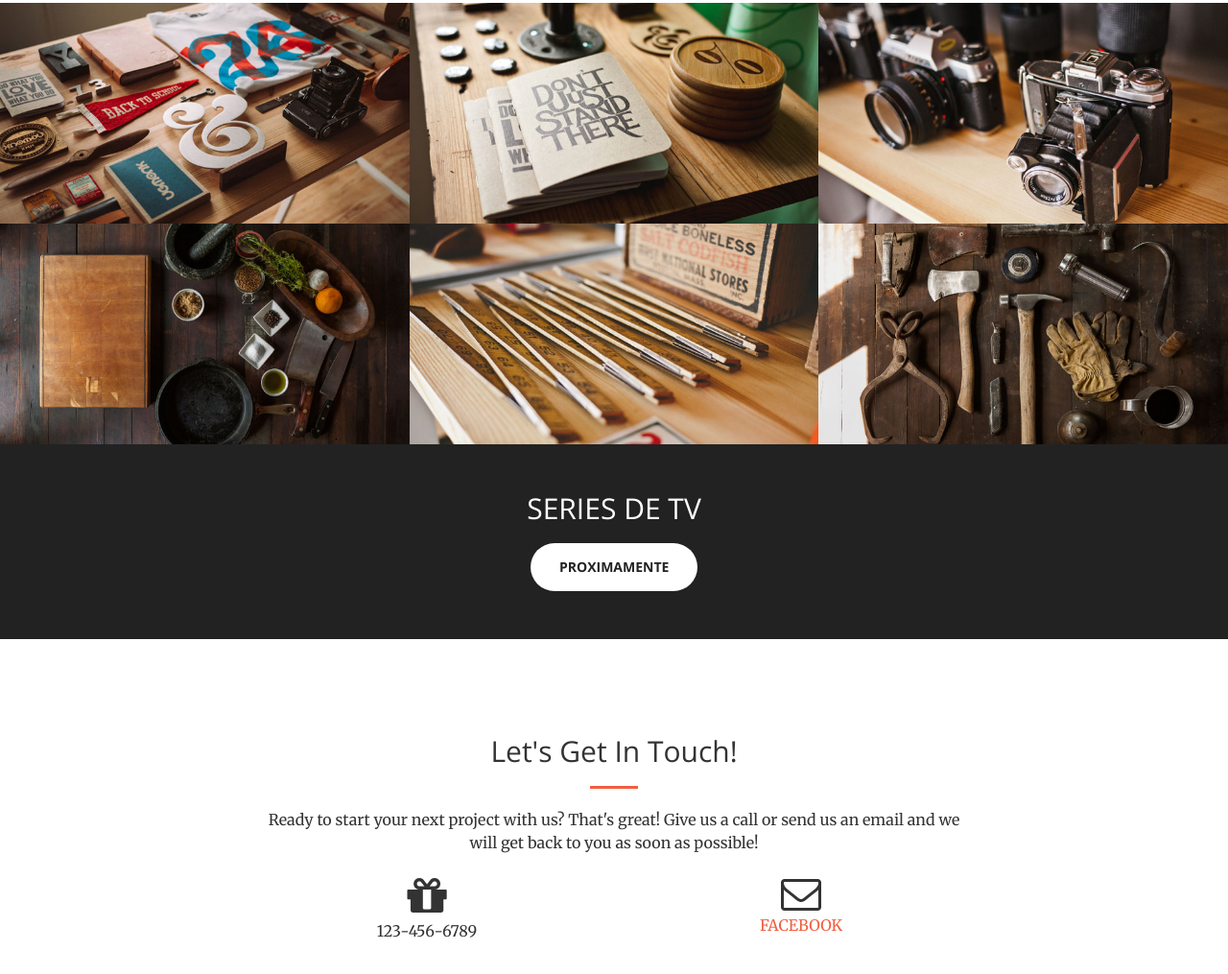
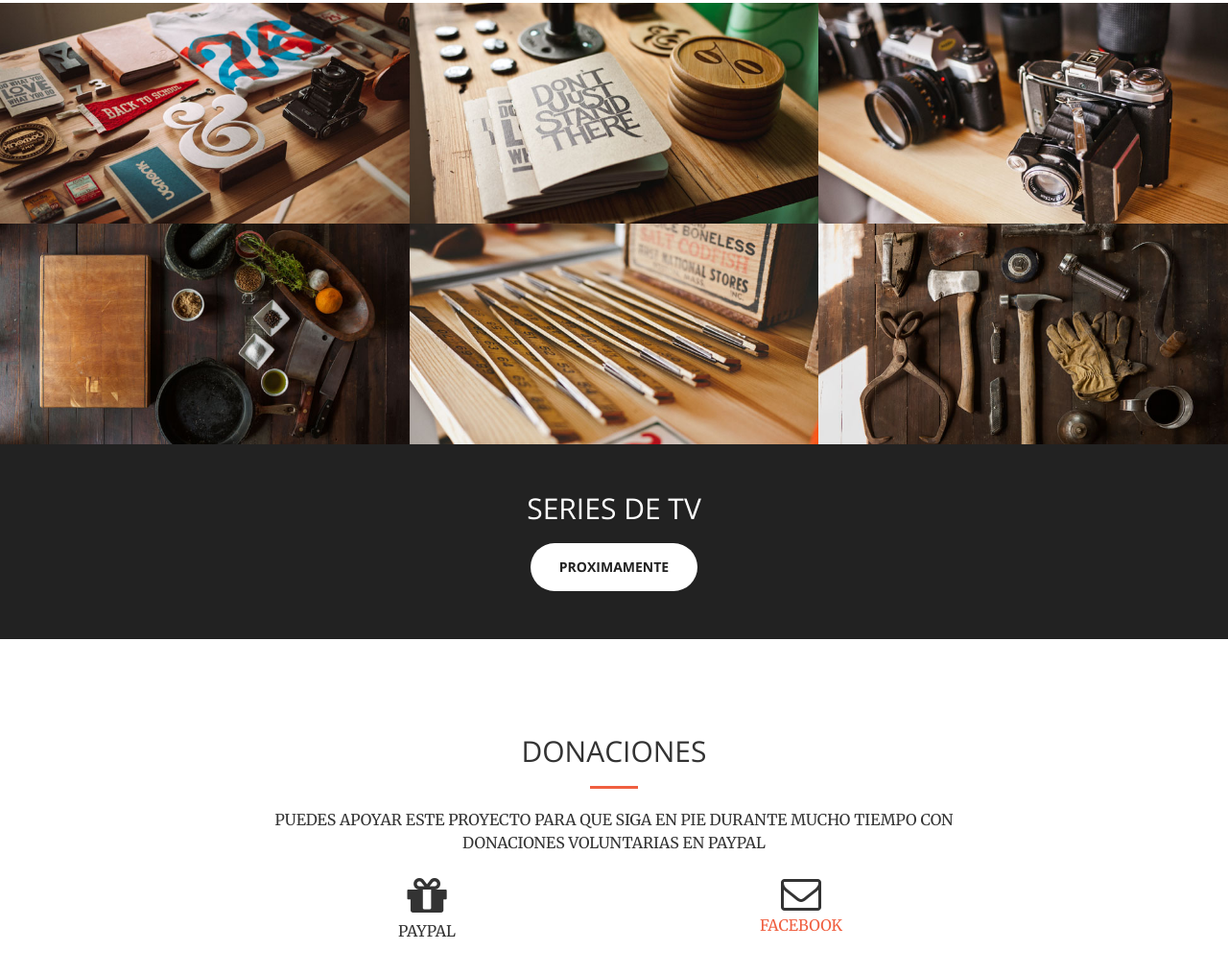
Before and after one commit to games67/G67web, a website: page index.html in a window 1280 px wide. Shown: the part 1599-2614 px from the top of the page at 96% size. Drawn offline with nearby package versions, Linux system fonts and the light colour scheme.

Commit message:
Update index.html

```diff
--- a/index.html
+++ b/index.html
@@ -59,7 +59,7 @@
                         <a class="page-scroll" href="#portfolio">SERIES TV</a>
                     </li>
                     <li>
-                        <a class="page-scroll" href="#contact">VISITANOS</a>
+                        <a class="page-scroll" href="#contact">APOYAR</a>
                     </li>
                 </ul>
             </div>
@@ -245,13 +245,13 @@
         <div class="container">
             <div class="row">
                 <div class="col-lg-8 col-lg-offset-2 text-center">
-                    <h2 class="section-heading">Let's Get In Touch!</h2>
+                    <h2 class="section-heading">DONACIONES</h2>
                     <hr class="primary">
-                    <p>Ready to start your next project with us? That's great! Give us a call or send us an email and we will get back to you as soon as possible!</p>
+                    <p>PUEDES APOYAR ESTE PROYECTO PARA QUE SIGA EN PIE DURANTE MUCHO TIEMPO CON DONACIONES VOLUNTARIAS EN PAYPAL</p>
                 </div>
                 <div class="col-lg-4 col-lg-offset-2 text-center">
                     <i class="fa fa-gift" style="font-size:48px"></i>
-                    <p>123-456-6789</p>
+                    <p>PAYPAL</p>
                 </div>
                 <div class="col-lg-4 text-center">
                     <i class="fa fa-envelope-o fa-3x sr-contact"></i>
```
